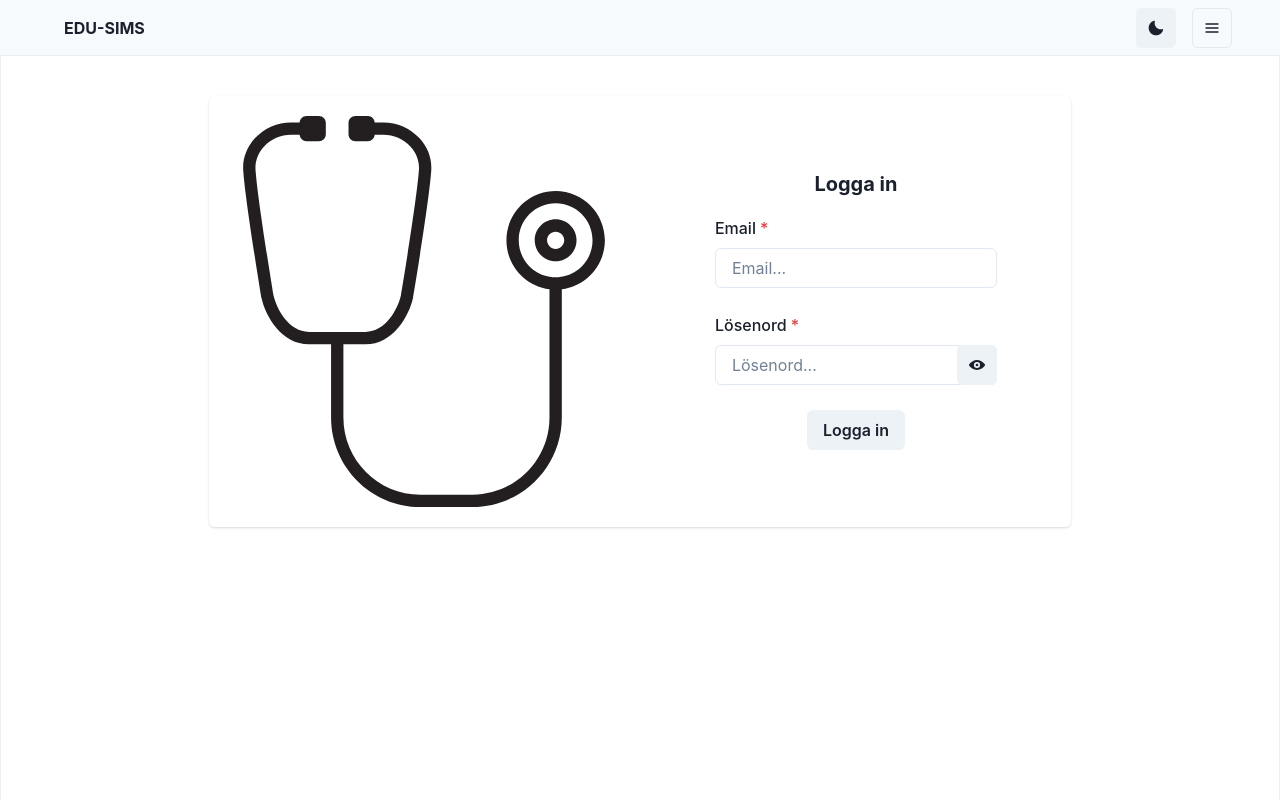
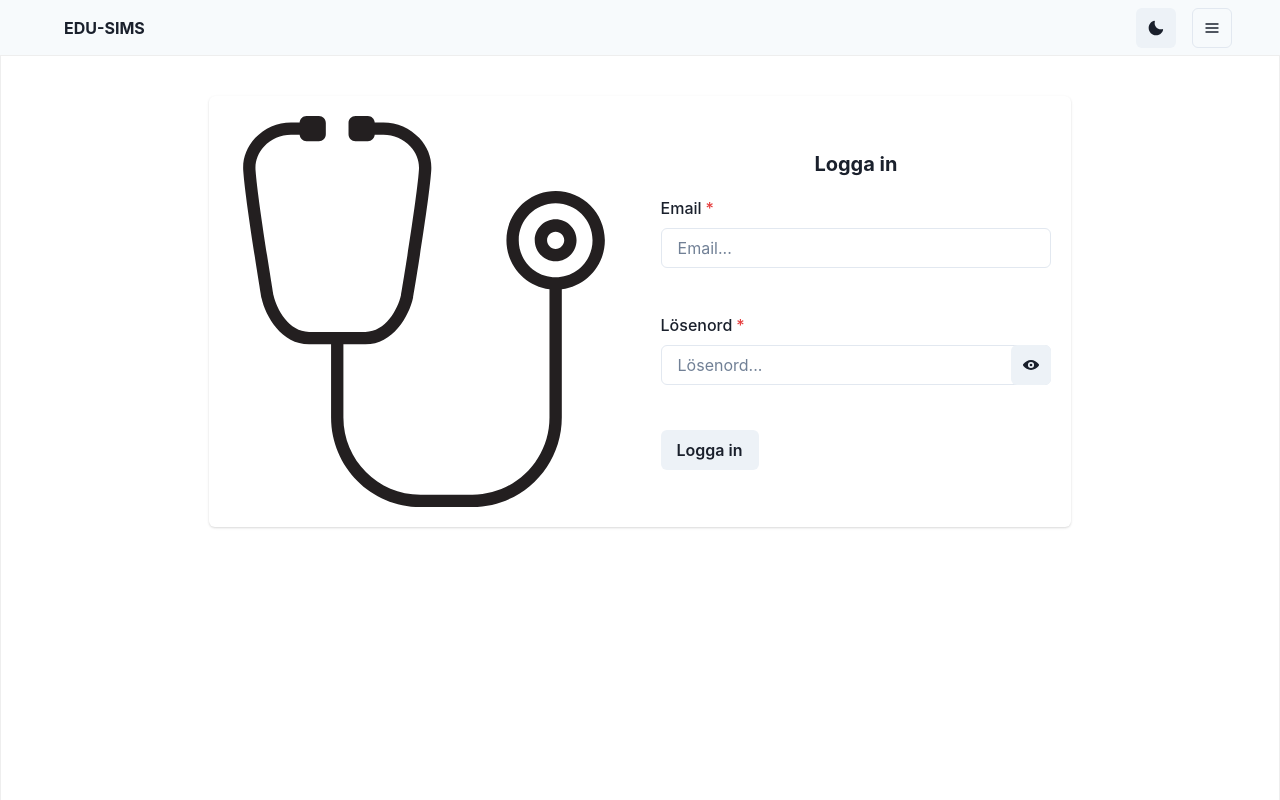
Before and after one commit to twegestal/edu-sims-client, a React (Vite) app: page /auth in a window 1280 px wide. Built offline with nearby package versions, Linux system fonts and the light colour scheme; no server answers.

Commit message:
removed html form
the html form component did not work out so i removed it

```diff
--- a/src/components/auth/Login.jsx
+++ b/src/components/auth/Login.jsx
@@ -64,7 +64,7 @@
 
             <VStack justifyContent={'center'} spacing={5}>
               <Heading size={'md'}>Logga in</Heading>
-              <form onSubmit={handleLogin}>
+
               <FormControl isRequired isInvalid={emailError}>
                 {' '}
                 {/* TODO: at the moment the isRequired property is handled by HTML form, this should be handled by our custom alert toasts instead */}
@@ -120,10 +120,9 @@
                 )}
               </FormControl>
 
-                <Button placeSelf={'start'} type='submit'>
+              <Button placeSelf={'start'} onClick={handleLogin}>
                 Logga in
               </Button>
-              </form>
             </VStack>
           </SimpleGrid>
         </CardBody>
--- a/vite.config.js
+++ b/vite.config.js
@@ -10,7 +10,7 @@
   server: {
     proxy: {
       '/api': {
-        target: 'http://10.2.1.120:3000',
+        target: 'http://10.2.4.15:3000',
         changeOrigin: true,
         rewrite: (path) => path.replace(/^\/api/, '')
       },
```
Lines whose indentation alone changed are shown as unchanged.
